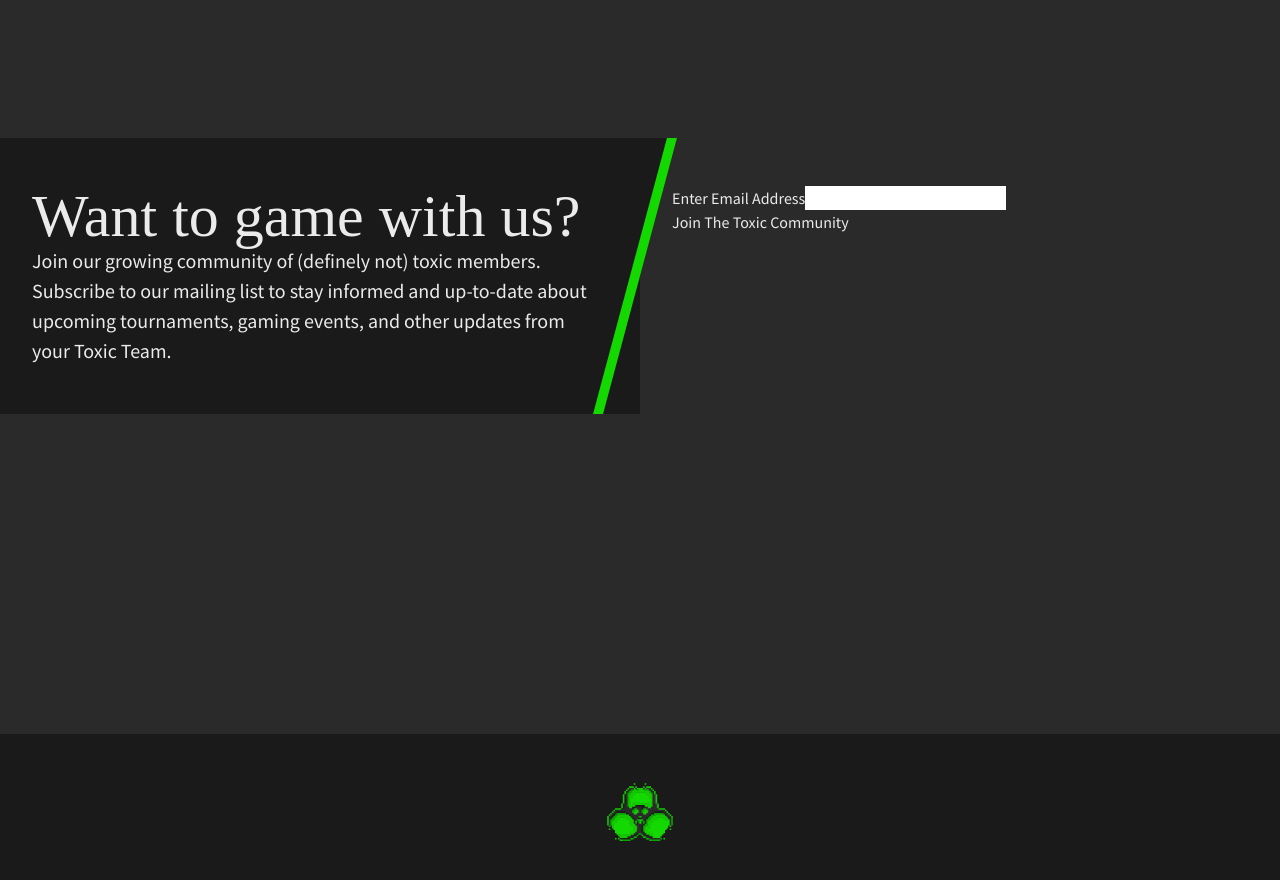
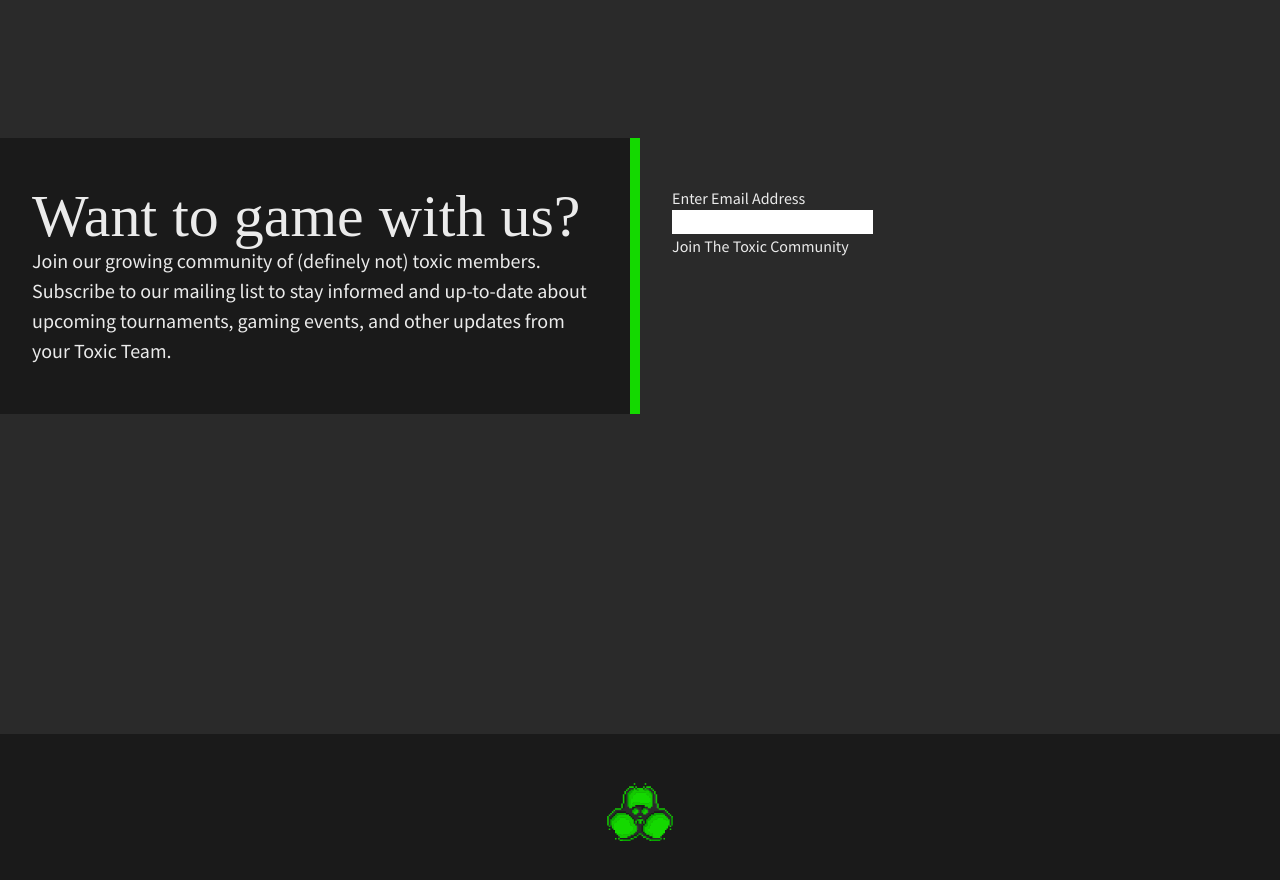
Before and after one commit to austinengelbrecht/toxictournaments, a Vue app: page /home in a window 1280 px wide. Shown: the part 1860-2740 px from the top of the page. Built offline with nearby package versions, Linux system fonts and the light colour scheme; a web font is replaced by a local one.

Commit message:
Refactor Form Stying

```diff
--- a/src/components/ContactForm/EmailForm.vue
+++ b/src/components/ContactForm/EmailForm.vue
@@ -1,6 +1,5 @@
 <template>
-  <form @submit.prevent="submitEmail">
-    <div>
+  <form @submit.prevent="submitEmail" class="flex flex-col flex-nowrap">
     <label for="newsletter-signup" class="capitalize"
       >Enter Email Address</label
     >
@@ -10,7 +9,6 @@
       id="newsletter-signup"
       v-model="userEmail"
     />
-    </div>
 
     <button type="submit">Join The Toxic Community</button>
   </form>
--- a/src/components/ContactForm/TheContactForm.vue
+++ b/src/components/ContactForm/TheContactForm.vue
@@ -1,17 +1,14 @@
 <template>
   <section id="signup" class="signup mt-[10rem] flex flex-row flex-wrap">
-    <div class="bg-onyx-3 max-w-[50%]">
-      <div class="signup-cta py-12 px-8 text-left bg-onyx-3">
-        <div class="signup-cta-text">
-          <h2 class="text-6xl">Want to game with us?</h2>
+    <div class="signup-cta py-12 px-8 text-left bg-onyx-3 max-w-[50%]">
+      <div class="signup-cta-text">
+        <h2 class="text-6xl">Want to game with us?</h2>
 
-          <p>
-            Join our growing community of (definely not) toxic members.
-            Subscribe to our mailing list to stay informed and up-to-date about
-            upcoming tournaments, gaming events, and other updates from your
-            Toxic Team.
-          </p>
-        </div>
+        <p>
+          Join our growing community of (definely not) toxic members. Subscribe
+          to our mailing list to stay informed and up-to-date about upcoming
+          tournaments, gaming events, and other updates from your Toxic Team.
+        </p>
       </div>
     </div>
 
@@ -28,13 +25,7 @@ export default { components: { ContactForm } };
 <style lang="scss" scoped>
 .signup {
   &-cta {
-    transform: skew(-15deg);
-
     border-right: 10px solid $toxic-3;
-
-    &-text {
-      transform: skew(15deg);
-    }
   }
 
   &-form {
```
Lines whose indentation alone changed are shown as unchanged.
